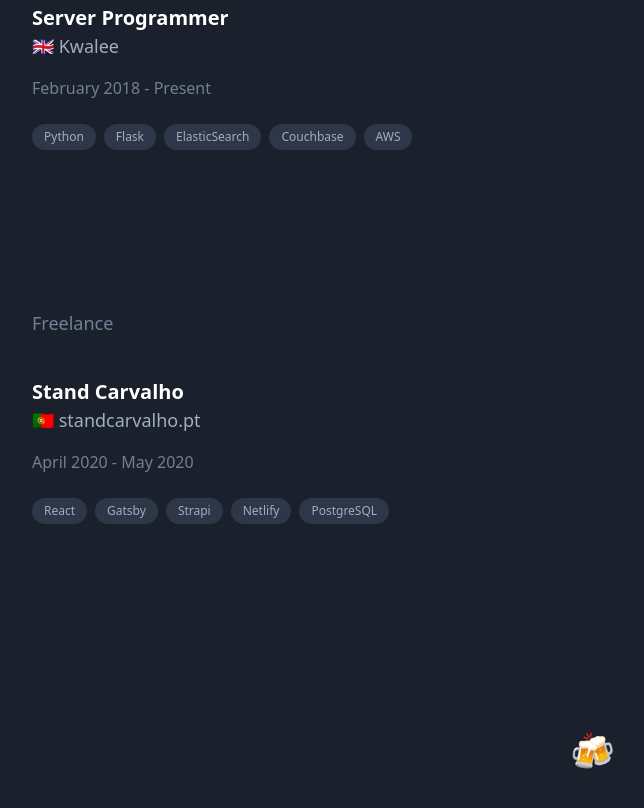
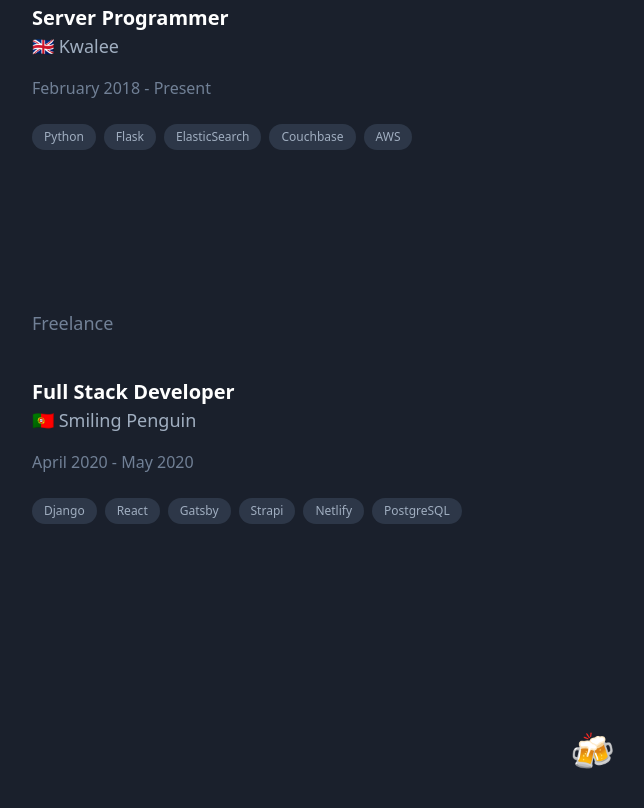
Before and after one commit to ruicaridade/ruicaridade.com, a Gatsby site: page / in a window 1280 px wide. Shown: the part 701-1509 px from the top of the page, without its empty margins (48-692 px from the left). Built offline with nearby package versions, Linux system fonts and the light colour scheme; Gatsby itself is replaced by a stand-in of ours.

Commit message:
Update index.js

```diff
--- a/src/pages/index.js
+++ b/src/pages/index.js
@@ -20,14 +20,13 @@
 
 const freelance = [
   {
-    title: "Stand Carvalho",
-    employer: "standcarvalho.pt",
+    title: "Full Stack Developer",
+    employer: "Smiling Penguin",
     country: "🇵🇹",
-    website: "https://standcarvalho.pt",
     startDate: new Date(2020, 4),
     endDate: new Date(2020, 5),
     achievements: [],
-    technologies: ["React", "Gatsby", "Strapi", "Netlify", "PostgreSQL"],
+    technologies: ["Django", "React", "Gatsby", "Strapi", "Netlify", "PostgreSQL"],
   },
 ];
 
```
